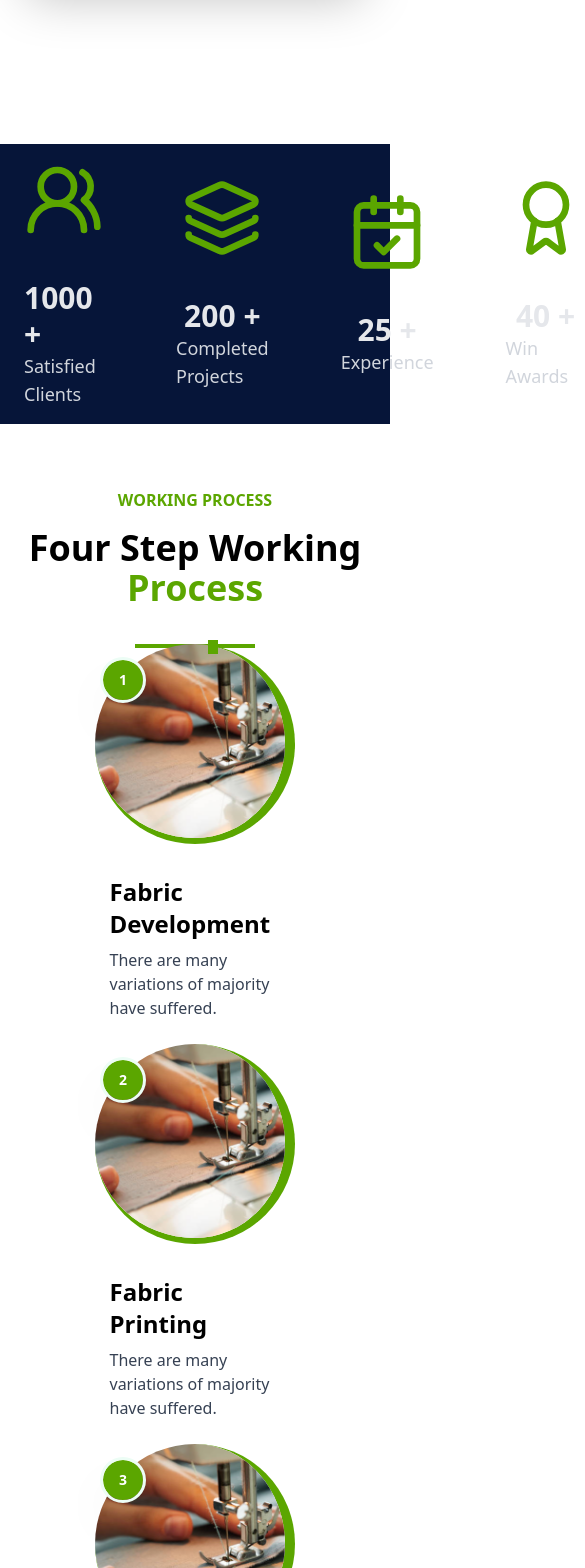
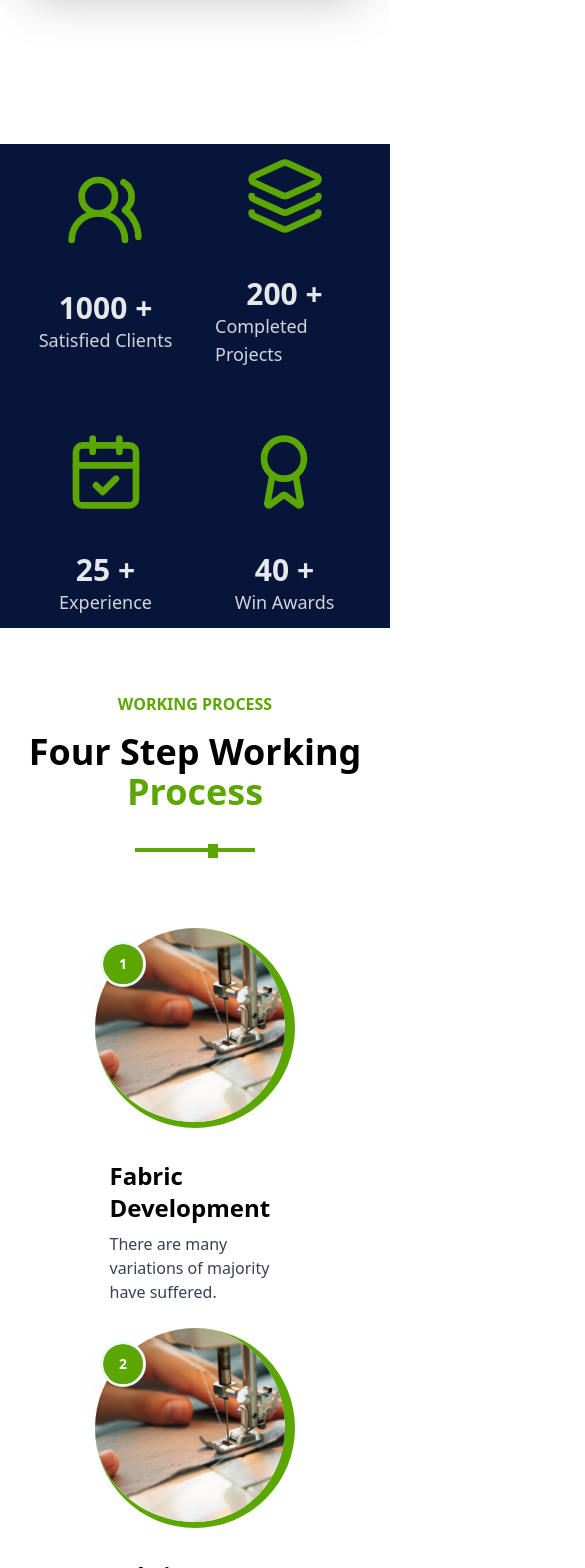
Before and after one commit to BetelTagesse/Kenean-Garment, a Next.js app: page / in a window 390 px wide. Shown: the part 4840-6408 px from the top of the page, 585 px wide, since content can reach past the window. Built offline with nearby package versions, Linux system fonts and the light colour scheme.

Commit message:
making the home page responsive

```diff
--- a/src/components/home/procedure/ProcedureList.jsx
+++ b/src/components/home/procedure/ProcedureList.jsx
@@ -6,7 +6,7 @@ import Fourth from "../../../images/sewing.jpg";
 
 const ProcedureList = () => {
   return (
-    <div className="grid  sm:grid-cols-2 lg:grid-cols-4 gap-6 w-full lg:w-10/12 mx-auto md:mt-10 justify-items-center">
+    <div className="grid  sm:grid-cols-2 mt-20 lg:grid-cols-4 gap-6 w-full lg:w-10/12 mx-auto justify-items-center">
       <SingleProcedure
         number={1}
         src={First}
--- a/src/components/home/procedure/ProcedureSection.jsx
+++ b/src/components/home/procedure/ProcedureSection.jsx
@@ -4,7 +4,7 @@ import ProcedureList from "./ProcedureList";
 
 const ProcedureSection = () => {
   return (
-    <div className="relative top-10 p-6 bg-background h-full w-full ">
+    <div className="relative top-10 p-6  bg-background h-full w-full ">
       <p className="text-green text-center text-[16px] font-semibold">
         WORKING PROCESS
       </p>
--- a/src/components/home/recent_works/SingleWork.jsx
+++ b/src/components/home/recent_works/SingleWork.jsx
@@ -7,7 +7,11 @@ const SingleWork = ({ src, alt, name }) => {
   return (
     <div className="relative group w-3/4 md:w-full  h-[300px] overflow-hidden rounded-2xl shadow-lg hover:scale-110 duration-300 ">
       {/* Image */}
-      <Image src={src} alt={alt} className="object-cover w-full h-full " />
+      <Image
+        src={src}
+        alt={alt}
+        className="object-cover w-full h-full  overflow-hidden hover:scale-105 transition-transform duration-700"
+      />
 
       {/* Overlay on hover */}
       <div className="absolute inset-0  bg-opacity-60 flex flex-col justify-center gap-4 opacity-0 group-hover:opacity-100 transition-opacity duration-300">
--- a/src/components/home/statistics/StatisticsSection.jsx
+++ b/src/components/home/statistics/StatisticsSection.jsx
@@ -1,19 +1,13 @@
 "use client";
 import React from "react";
-import {
-  Award,
-  CalendarCheck,
-  Globe,
-  Layers,
-  Users,
-  Users2,
-} from "lucide-react";
+import { Award, CalendarCheck, Layers, Users2 } from "lucide-react";
 import StatisticsSingle from "./StatisticsSingle";
 
 const StatisticsSection = () => {
   return (
-    <div className="bg-purple  w-full h-[280px] flex justify-center items-center">
-      <div className="w-full max-w-7xl px-auto flex justify-between items-center gap-6">
+    <div className="bg-purple w-full sm:h-[500px] md:h-[280px]  flex justify-center items-center">
+      <div className="w-full max-w-7xl px-6">
+        <div className="grid grid-cols-2 sm:grid-cols-2 md:grid-cols-4 gap-x-4 gap-y-10 text-center justify-items-center">
           <StatisticsSingle
             MyIcon={Users2}
             counter="1000"
@@ -36,6 +30,7 @@ const StatisticsSection = () => {
           />
         </div>
       </div>
+    </div>
   );
 };
 
--- a/src/components/home/statistics/StatisticsSingle.jsx
+++ b/src/components/home/statistics/StatisticsSingle.jsx
@@ -26,10 +26,10 @@ const StatisticsSingle = ({ MyIcon, counter, description }) => {
   }, [target]);
 
   return (
-    <div className="w-1/2 flex flex-col items-center justify-center    p-6  ">
+    <div className="md:w-4/3 lg:w-4/5 flex flex-col items-center justify-center    p-3 lg:p-6  ">
       <MyIcon className="w-20 h-20 text-green mb-10 " />
       <h2 className="text-3xl  text-gray-200 font-bold ">{count} +</h2>
-      <p className="text-gray-300 font-normal text-lg text-start">
+      <p className="text-gray-300  font-normal text-lg text-start ">
         {description}
       </p>
     </div>
```
Lines whose indentation alone changed are shown as unchanged.
